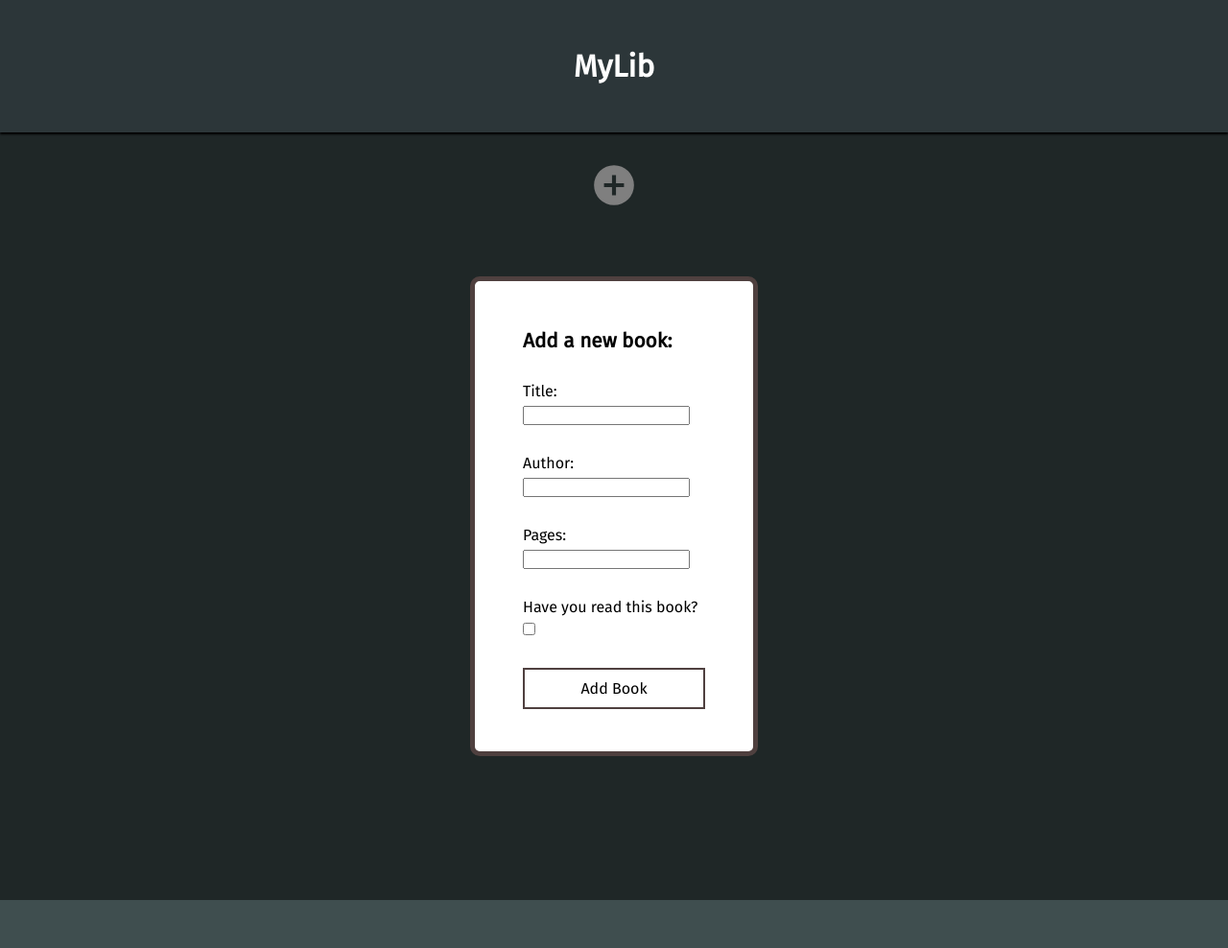
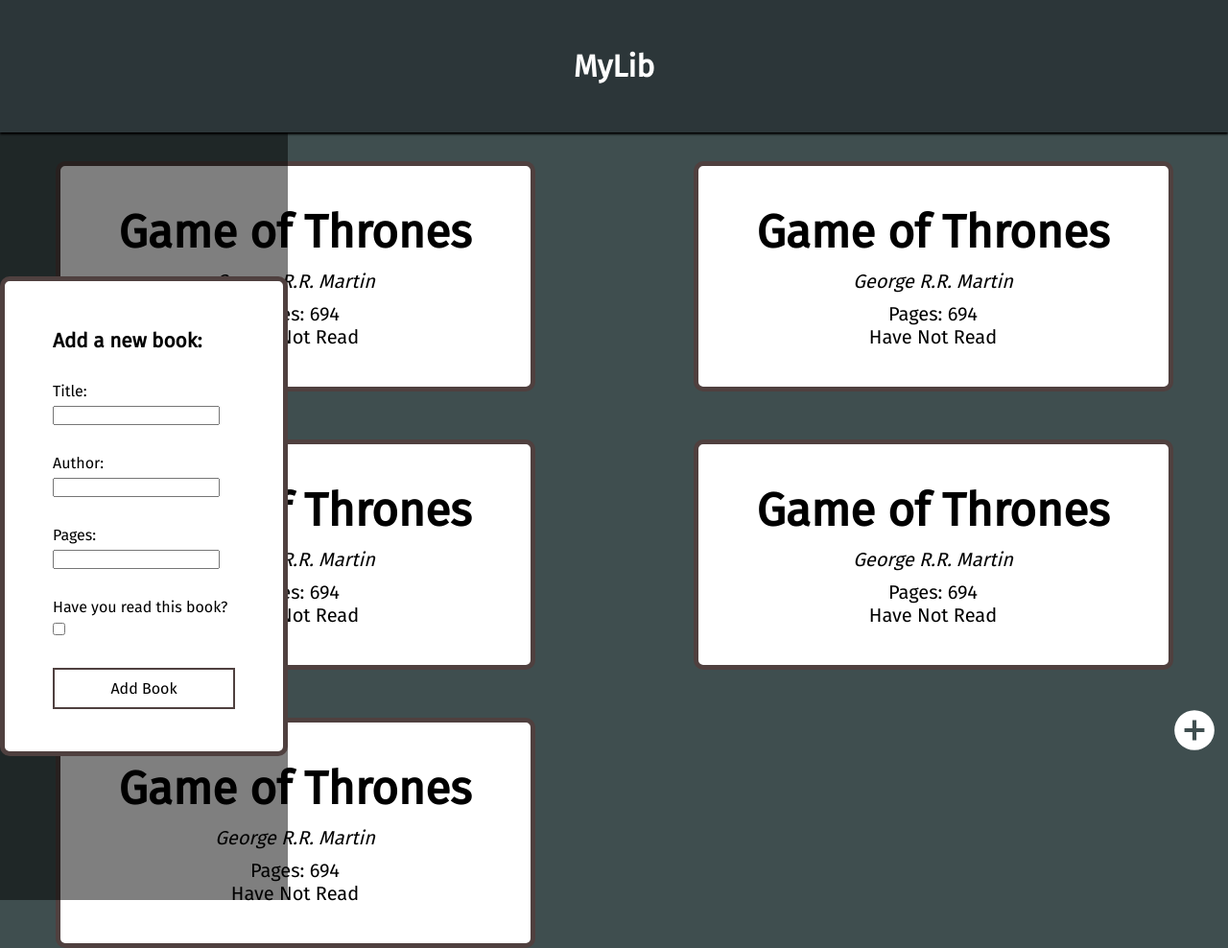
Before and after one commit to KunalP99/library, a plain HTML site: page index.html in a window 1280 px wide. Shown: the whole page at 96% size. Before the commit the page ends 800 px from the top, so only its background shows below. Drawn offline with Linux system fonts and the light colour scheme.

Commit message:
Cards for books designed and grid layout setup

```diff
--- a/index.html
+++ b/index.html
@@ -31,14 +31,46 @@
                 </form>
             </div>
         </div>
-        <!-- MAIN CONTENT -->
-        <div class="content-container">
+
             <div class="btn-container">
                 <button id="plus-btn"><img id="plus-icon" src="images/plus-circle.svg" alt="Add a new book"></button>
             </div>
-            <div class="cards-container"></div>
-        </div>
 
+            <!-- MAIN CONTENT -->
+            <div class="content-container">
+                <div class="cards-container">
+                    <div class="card">
+                        <h3>Game of Thrones</h3>
+                        <p class="author">George R.R. Martin</p>
+                        <p>Pages: 694</p>
+                        <p>Have Not Read</p>
+                    </div>
+                    <div class="card">
+                        <h3>Game of Thrones</h3>
+                        <p class="author">George R.R. Martin</p>
+                        <p>Pages: 694</p>
+                        <p>Have Not Read</p>
+                    </div>
+                    <div class="card">
+                        <h3>Game of Thrones</h3>
+                        <p class="author">George R.R. Martin</p>
+                        <p>Pages: 694</p>
+                        <p>Have Not Read</p>
+                    </div>
+                    <div class="card">
+                        <h3>Game of Thrones</h3>
+                        <p class="author">George R.R. Martin</p>
+                        <p>Pages: 694</p>
+                        <p>Have Not Read</p>
+                    </div>
+                    <div class="card">
+                        <h3>Game of Thrones</h3>
+                        <p class="author">George R.R. Martin</p>
+                        <p>Pages: 694</p>
+                        <p>Have Not Read</p>
+                    </div>
+                </div>
+            </div>
     </div>
 
     <script src="app.js"></script>
--- a/styles.css
+++ b/styles.css
@@ -37,6 +37,7 @@ button {
     align-items: center;
     padding: var(--xl-size) 0px;
     box-shadow: 0px 2px 2px black;
+    width: 100%;
 }
 
 /* PLUS ICON */
@@ -51,8 +52,13 @@ button {
     width: var(--xl-size);
 }
 #plus-btn {
+    position: fixed;
+    bottom: 0;
+    right: 0;
     border: none;
     background-color: transparent;
+    margin-top: var(--m-size);
+    padding: 10px;
 }
 #plus-icon:hover {
     width: 70px;
@@ -61,7 +67,6 @@ button {
 /* MODAL */
 .modal-overlay {
     visibility: none;
-    width: 100%;
     position: fixed;
     display: flex;
     justify-content: center;
@@ -113,3 +118,37 @@ label {
     background-color: var(--main-tertiary-color);
     color: white;
 }
+
+/* CARD CONTAINER */
+.cards-container {
+    display: grid;
+    grid-template-columns: repeat(auto-fit, minmax(500px, 1fr));
+    grid-auto-rows: 1fr;
+    gap: var(--xl-size);
+    justify-items: center;
+}
+
+.card {
+    display: flex;
+    flex-direction: column;
+    width: 500px;
+    padding: 40px;
+    background-color: white;
+    border: solid var(--main-tertiary-color) 5px;
+    border-radius: 10px;
+    text-align: center;
+}
+.card h3 {
+    font-size: 3rem;
+    text-align: center;
+    margin-bottom: var(--s-size);
+    overflow-wrap: break-word;
+}
+.card p {
+    font-size: 1.25rem;
+    overflow-wrap: break-word;
+}
+.author {
+    font-style: italic;
+    margin-bottom: var(--s-size);
+}
```
